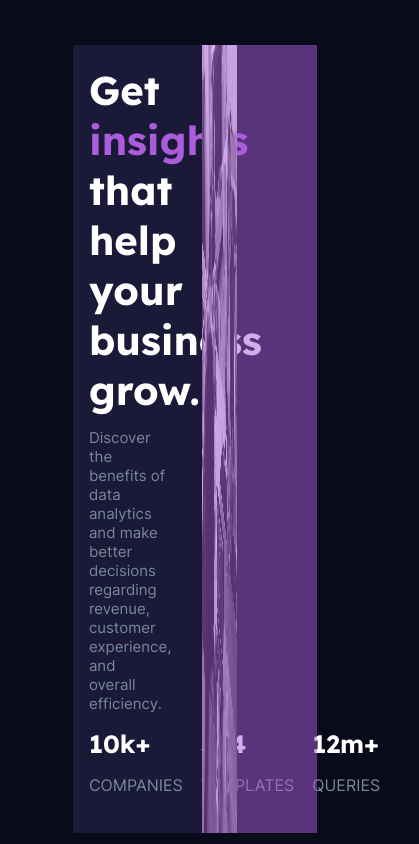
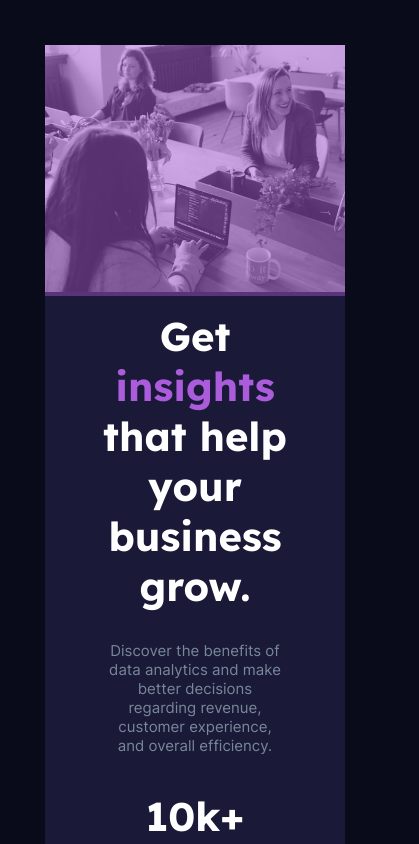
Before and after one commit to Lezakk/frontChallengesNo2, a plain HTML site: page stats-preview-card-component-main/index.html in a window 390 px wide. Shown: the top 844 px of the page, 419 px wide, since content can reach past the window. Drawn offline with Linux system fonts and the light colour scheme.

Commit message:
add mobile design with media screen

```diff
--- a/stats-preview-card-component-main/index.html
+++ b/stats-preview-card-component-main/index.html
@@ -149,9 +149,44 @@
             text-transform: uppercase;
         }
 
-        @media screen and (max-width: 1200px) {
+        @media screen and (max-width: 1401px) {
             .picture {
-                width: 30%;
+                width: 100%;
+            }
+            .main_rectangle {
+                flex-direction: column;
+                width: 80%;
+                margin: auto auto auto auto;
+                padding: 10%;
+            }
+            .left_text_area {
+                order:2;
+                width: 100%;
+
+            }
+            .right_photo_area {
+                order: 1;
+                width: 100%;
+                height: 80%;
+            }
+            .numbers_area {
+                flex-direction: column;
+                margin: auto 15% auto 15%;
+            }
+            .text_field {
+                margin: auto 15% auto 15%;
+            }
+            .header {
+                margin: auto auto auto auto;
+            }
+            .small_header_class {
+                font-size: 40px;
+            }
+            p {
+                text-align: center;
+            }
+            header {
+                text-align: center;
             }
         }
 
```
